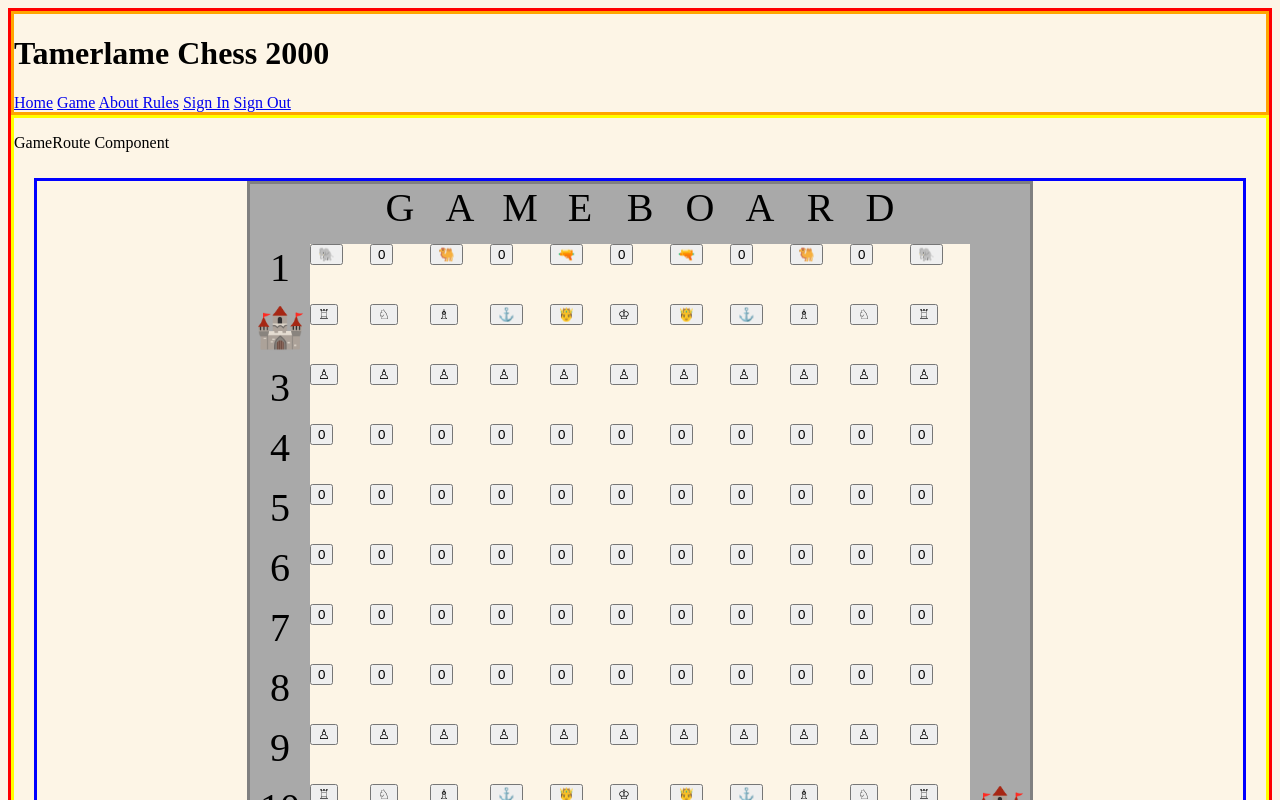
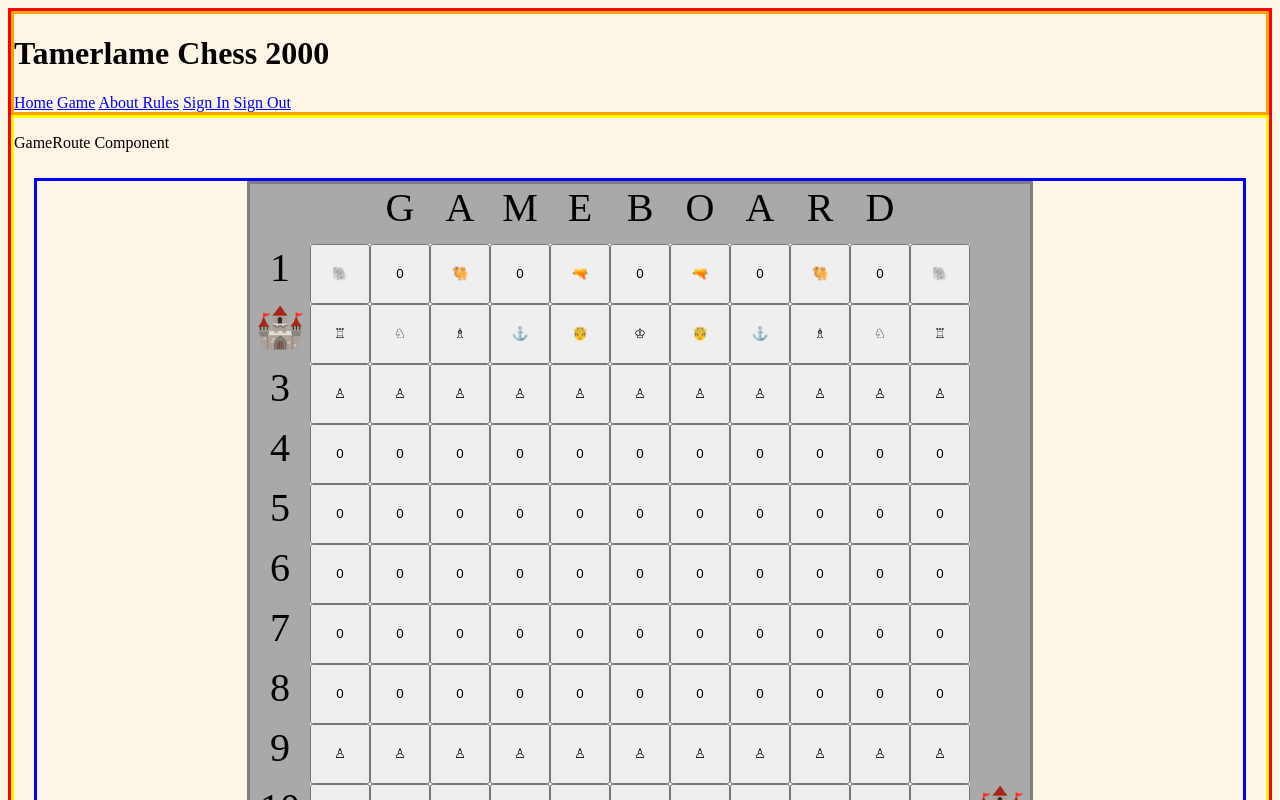
Before and after one commit to bobbydwise1/capstone-react-week3, a React app: page /#/GameRoute in a window 1280 px wide. Shown: the top 800 px of the page. Built offline with nearby package versions, Linux system fonts and the light colour scheme.

Commit message:
Success at putting string X on game grid button press.

```diff
--- a/src/components/gameboard.jsx
+++ b/src/components/gameboard.jsx
@@ -6,7 +6,7 @@ import PropTypes from 'prop-types';
 class Square extends React.Component {
   render() {
     return (
-      <div><button className="square" onClick={() => this.props.onClick()} style={this.gridItem}>{this.props.value}</button></div>
+      <button className="square" onClick={() => this.props.onClick()}>{this.props.value}</button>
     );
   }
 }
@@ -34,9 +34,10 @@ class Gameboard extends React.Component {
   }
 
   handleClick(yPos,xPos) {
-    const gameSystem = this.state.gameSystem._data.slice();
-    gameSystem._data[yPos][xPos] = "X";
-    this.setState({gameSystem: gameSystem});
+    const temp = this.state.gameSystem
+    temp._data[yPos][xPos] = "X";
+    console.log("new square: ", temp, temp._data[yPos][xPos])
+    this.setState({gameSystem: temp});
   };
 
   renderSquare(yPos,xPos) {
```
